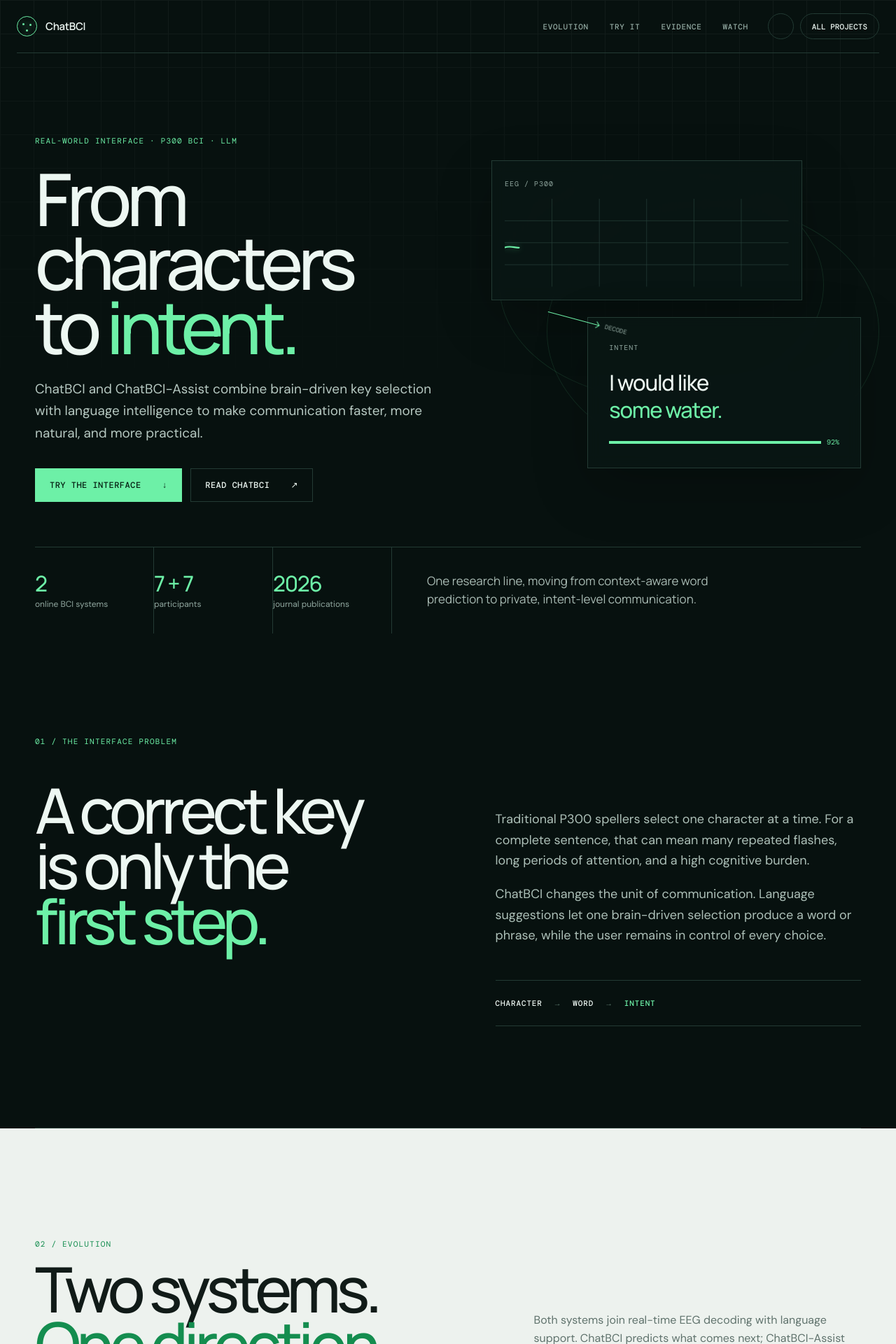
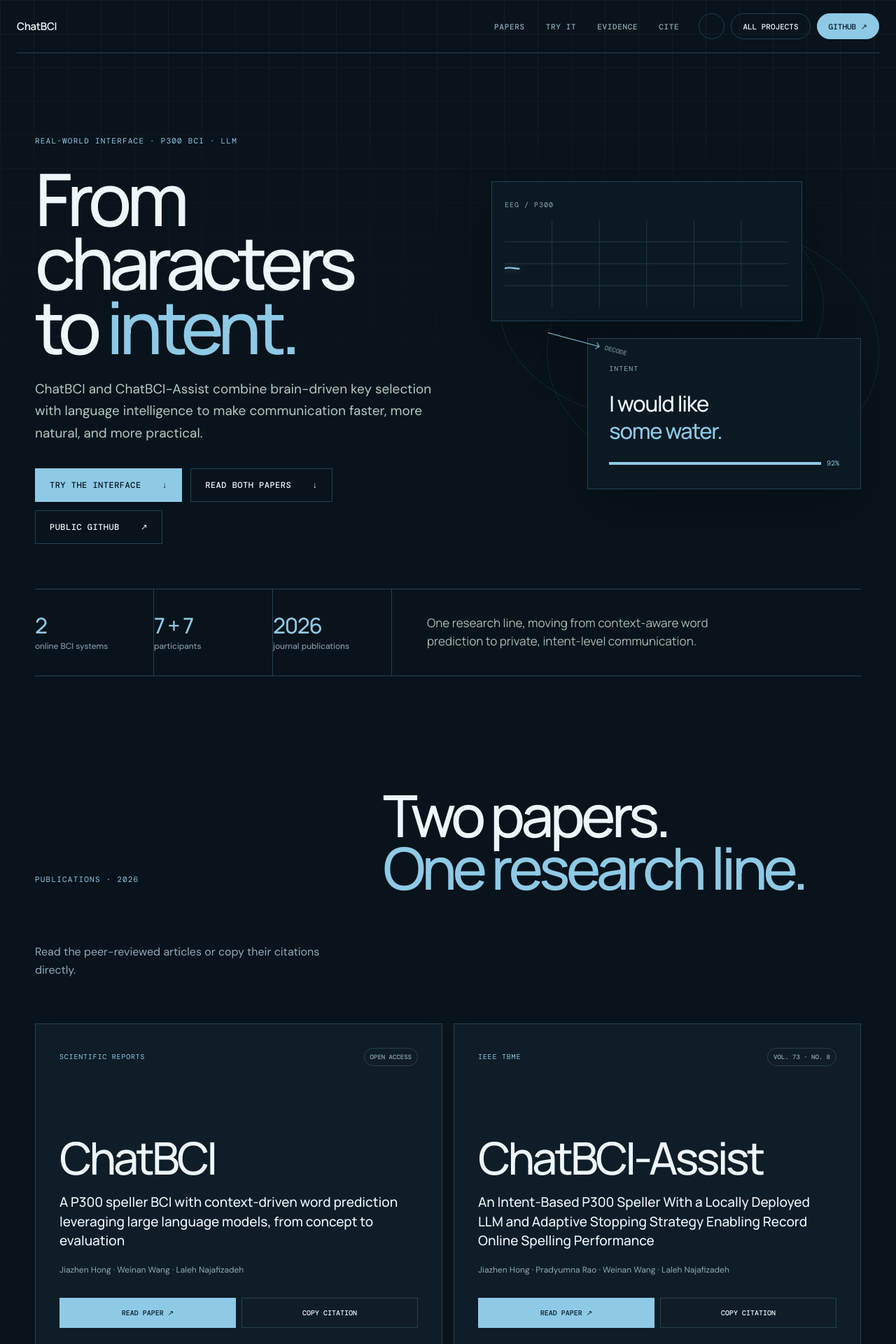
Before and after one commit to Jiazhen-Hong/jiazhenhong, a Jekyll site: the page projects/chatbci/index.html, which Jekyll copies as it is, in a window 1280 px wide. Shown: the top 1920 px of the page at 70% size. Built offline with Jekyll 4.4.1, drawn with Linux system fonts in a browser that asks for light colours; some of the changed text lies outside the part shown.

Commit message:
Refine ChatBCI project presentation

```diff
--- a/projects/chatbci/app.js
+++ b/projects/chatbci/app.js
@@ -153,14 +153,19 @@
   });
 }));
 
-const citation = `@article{hong2026chatbci,\n  title={ChatBCI, a P300 speller BCI with context-driven word prediction leveraging large language models, from concept to evaluation},\n  author={Hong, Jiazhen and Wang, Weinan and Najafizadeh, Laleh},\n  journal={Scientific Reports},\n  volume={16},\n  pages={6379},\n  year={2026},\n  doi={10.1038/s41598-025-25660-7}\n}`;
-document.querySelector("#copyCitation").addEventListener("click", async (event) => {
+const citations = {
+  chat: `@article{hong2026chatbci,\n  title={ChatBCI, a P300 speller BCI with context-driven word prediction leveraging large language models, from concept to evaluation},\n  author={Hong, Jiazhen and Wang, Weinan and Najafizadeh, Laleh},\n  journal={Scientific Reports},\n  volume={16},\n  pages={6379},\n  year={2026},\n  doi={10.1038/s41598-025-25660-7}\n}`,
+  assist: `@article{hong2026chatbciassist,\n  title={ChatBCI-Assist: An Intent-Based P300 Speller With a Locally Deployed LLM and Adaptive Stopping Strategy Enabling Record Online Spelling Performance},\n  author={Hong, Jiazhen and Rao, Pradyumna and Wang, Weinan and Najafizadeh, Laleh},\n  journal={IEEE Transactions on Biomedical Engineering},\n  volume={73},\n  number={8},\n  pages={2876--2888},\n  year={2026},\n  doi={10.1109/TBME.2026.3693965}\n}`
+};
+document.querySelectorAll("[data-citation]").forEach((button) => button.addEventListener("click", async (event) => {
+  const target = event.currentTarget;
+  const originalLabel = target.textContent;
   try {
-    await navigator.clipboard.writeText(citation);
-    event.currentTarget.textContent = "Copied";
-    window.setTimeout(() => { event.currentTarget.textContent = "Copy BibTeX"; }, 1800);
-  } catch { event.currentTarget.textContent = "Copy unavailable"; }
-});
+    await navigator.clipboard.writeText(citations[target.dataset.citation]);
+    target.textContent = "Copied";
+    window.setTimeout(() => { target.textContent = originalLabel; }, 1800);
+  } catch { target.textContent = "Copy unavailable"; }
+}));
 
 const root = document.documentElement;
 const themeButton = document.querySelector(".theme-toggle");
--- a/projects/chatbci/index.html
+++ b/projects/chatbci/index.html
@@ -9,11 +9,9 @@
   <meta property="og:title" content="ChatBCI · From characters to intent">
   <meta property="og:description" content="An interactive look at two real-world P300 BCI interfaces for LLM-assisted communication.">
   <meta property="og:url" content="https://jiazhen-hong.github.io/jiazhenhong/projects/chatbci/">
-  <meta property="og:image" content="https://jiazhen-hong.github.io/jiazhenhong/images/ChatBCI-Assist.png">
-  <meta name="twitter:card" content="summary_large_image">
+  <meta name="twitter:card" content="summary">
   <meta name="twitter:title" content="ChatBCI · From characters to intent">
   <meta name="twitter:description" content="Two real-world P300 BCI interfaces for LLM-assisted communication.">
-  <meta name="twitter:image" content="https://jiazhen-hong.github.io/jiazhenhong/images/ChatBCI-Assist.png">
   <link rel="icon" href="../../images/favicon/favicon.svg" type="image/svg+xml">
   <title>ChatBCI · From characters to intent</title>
   <link rel="preconnect" href="https://fonts.googleapis.com">
@@ -25,14 +23,13 @@
   <a class="skip-link" href="#main">Skip to content</a>
   <header class="site-nav" id="top">
     <a class="brand" href="#top" aria-label="ChatBCI home">
-      <span class="brand-mark" aria-hidden="true"><i></i><i></i><i></i></span>
       <span>ChatBCI</span>
     </a>
     <nav aria-label="Page navigation">
-      <a href="#evolution">Evolution</a>
+      <a href="#papers">Papers</a>
       <a href="#try">Try it</a>
       <a href="#evidence">Evidence</a>
-      <a href="#watch">Watch</a>
+      <a href="#cite">Cite</a>
     </nav>
     <div class="nav-actions">
       <button class="theme-toggle" type="button" aria-label="Switch to light theme" title="Change theme">
@@ -40,6 +37,7 @@
         <svg class="moon" viewBox="0 0 20 20" aria-hidden="true"><path d="M16.4 12.8A7 7 0 0 1 7.2 3.6a7 7 0 1 0 9.2 9.2Z"/></svg>
       </button>
       <a class="nav-pill" href="../">All projects</a>
+      <a class="nav-pill nav-github" href="https://github.com/ChatBCI" target="_blank" rel="noreferrer">GitHub ↗</a>
     </div>
   </header>
 
@@ -51,7 +49,8 @@
         <p class="hero-deck">ChatBCI and ChatBCI-Assist combine brain-driven key selection with language intelligence to make communication faster, more natural, and more practical.</p>
         <div class="hero-actions">
           <a class="button primary" href="#try">Try the interface <span>↓</span></a>
-          <a class="button quiet" href="https://www.nature.com/articles/s41598-025-25660-7" target="_blank" rel="noreferrer">Read ChatBCI <span>↗</span></a>
+          <a class="button quiet" href="#papers">Read both papers <span>↓</span></a>
+          <a class="button quiet" href="https://github.com/ChatBCI" target="_blank" rel="noreferrer">Public GitHub <span>↗</span></a>
         </div>
       </div>
       <div class="hero-stage reveal" aria-label="Illustration of an EEG signal becoming a suggested message">
@@ -75,6 +74,30 @@
         <div><strong>7 + 7</strong><span>participants</span></div>
         <div><strong>2026</strong><span>journal publications</span></div>
         <p>One research line, moving from context-aware word prediction to private, intent-level communication.</p>
+      </div>
+    </section>
+
+    <section class="papers-section section shell" id="papers">
+      <div class="papers-head reveal">
+        <p class="section-label mono">PUBLICATIONS · 2026</p>
+        <h2>Two papers.<br><em>One research line.</em></h2>
+        <p>Read the peer-reviewed articles or copy their citations directly.</p>
+      </div>
+      <div class="paper-grid">
+        <article class="paper-card reveal">
+          <div class="paper-meta"><span class="mono">SCIENTIFIC REPORTS</span><b>OPEN ACCESS</b></div>
+          <h3>ChatBCI</h3>
+          <p class="paper-title">A P300 speller BCI with context-driven word prediction leveraging large language models, from concept to evaluation</p>
+          <p class="paper-authors">Jiazhen Hong · Weinan Wang · Laleh Najafizadeh</p>
+          <div class="paper-actions"><a href="https://www.nature.com/articles/s41598-025-25660-7" target="_blank" rel="noreferrer">Read paper ↗</a><button type="button" data-citation="chat">Copy citation</button></div>
+        </article>
+        <article class="paper-card assist-paper reveal">
+          <div class="paper-meta"><span class="mono">IEEE TBME</span><b>VOL. 73 · NO. 8</b></div>
+          <h3>ChatBCI-Assist</h3>
+          <p class="paper-title">An Intent-Based P300 Speller With a Locally Deployed LLM and Adaptive Stopping Strategy Enabling Record Online Spelling Performance</p>
+          <p class="paper-authors">Jiazhen Hong · Pradyumna Rao · Weinan Wang · Laleh Najafizadeh</p>
+          <div class="paper-actions"><a href="https://ieeexplore.ieee.org/document/11520887" target="_blank" rel="noreferrer">Read paper ↗</a><button type="button" data-citation="assist">Copy citation</button></div>
+        </article>
       </div>
     </section>
 
@@ -130,10 +153,6 @@
             </ul>
           </article>
         </div>
-        <figure class="architecture reveal">
-          <img src="../../images/ChatBCI-Assist.png" alt="ChatBCI-Assist system: P300 decoding, adaptive stopping, local language model, and online semantic spelling evaluation" loading="lazy">
-          <figcaption><span class="mono">CHATBCI-ASSIST</span><p>The complete closed loop joins visual stimulation, EEG decoding, language assistance, and online evaluation.</p></figcaption>
-        </figure>
       </div>
     </section>
 
@@ -252,17 +271,25 @@
       </div>
     </section>
 
-    <section class="citation shell reveal">
-      <div><span class="mono">CITE CHATBCI</span><small>Scientific Reports · 2026</small></div>
-      <p>Hong, J., Wang, W., &amp; Najafizadeh, L. <em>ChatBCI, a P300 speller BCI with context-driven word prediction leveraging large language models, from concept to evaluation.</em> Scientific Reports 16, 6379 (2026).</p>
-      <button type="button" id="copyCitation">Copy BibTeX</button>
+    <section class="citations-section section shell" id="cite">
+      <div class="citation-heading reveal"><p class="section-label mono">CITATIONS</p><h2>Cite the<br><em>systems.</em></h2></div>
+      <article class="citation reveal">
+        <div><span class="mono">CITE CHATBCI</span><small>Scientific Reports · 2026</small></div>
+        <p>Hong, J., Wang, W., &amp; Najafizadeh, L. <em>ChatBCI, a P300 speller BCI with context-driven word prediction leveraging large language models, from concept to evaluation.</em> Scientific Reports 16, 6379 (2026). <a href="https://doi.org/10.1038/s41598-025-25660-7" target="_blank" rel="noreferrer">DOI ↗</a></p>
+        <button type="button" data-citation="chat">Copy BibTeX</button>
+      </article>
+      <article class="citation reveal">
+        <div><span class="mono">CITE CHATBCI-ASSIST</span><small>IEEE TBME · 2026</small></div>
+        <p>Hong, J., Rao, P., Wang, W., &amp; Najafizadeh, L. <em>ChatBCI-Assist: An Intent-Based P300 Speller With a Locally Deployed LLM and Adaptive Stopping Strategy Enabling Record Online Spelling Performance.</em> IEEE Transactions on Biomedical Engineering 73(8), 2876–2888 (2026). <a href="https://doi.org/10.1109/TBME.2026.3693965" target="_blank" rel="noreferrer">DOI ↗</a></p>
+        <button type="button" data-citation="assist">Copy BibTeX</button>
+      </article>
     </section>
   </main>
 
   <footer class="footer shell">
-    <a class="brand" href="#top"><span class="brand-mark" aria-hidden="true"><i></i><i></i><i></i></span><span>ChatBCI</span></a>
+    <a class="brand" href="#top"><span>ChatBCI</span></a>
     <p>Brain-driven communication, designed as a real-world interface.</p>
-    <div><a href="../">Projects</a><a href="../../">Home</a><a href="#top">Back to top ↑</a></div>
+    <div><a href="https://github.com/ChatBCI" target="_blank" rel="noreferrer">GitHub</a><a href="../">Projects</a><a href="../../">Home</a><a href="#top">Back to top ↑</a></div>
   </footer>
   <script src="app.js"></script>
 </body>
--- a/projects/index.html
+++ b/projects/index.html
@@ -15,7 +15,7 @@
   </style>
   <style>
     [hidden] { display: none !important; }
-    .project-group{padding-top:50px}.project-group+.project-group{padding-top:10px}.group-head{display:grid;grid-template-columns:240px 1fr;gap:28px;align-items:end;border-top:1px solid var(--line);padding-top:20px}.group-head h2{font:500 30px/1.1 "EB Garamond",serif;margin:0;letter-spacing:-.025em}.group-head p{max-width:650px;margin:0;color:var(--muted);font-size:13px;line-height:1.55}.project-group .grid{grid-template-columns:repeat(2,minmax(0,1fr));padding:24px 0 68px}.card.chatbci{background:#081612;box-shadow:inset 0 0 0 1px #6df0a729}.chatbci .num{color:#8ff4b7}.chatbci .tags span{border-color:#6df0a742}.card.chatbci:hover{box-shadow:inset 0 0 0 1px #6df0a766,0 22px 50px #16804d26}.chatbci .visual{border-color:#6df0a72e}.chatbci .visual:before{content:"";position:absolute;left:18px;right:18px;top:50%;height:2px;background:#6df0a7;box-shadow:0 -22px #72a7ff88,0 22px #6df0a788;transform:skewY(-7deg)}.chatbci .visual:after{content:"INTENT";position:absolute;right:-4px;bottom:17px;padding:6px 8px;background:#72a7ff;color:#081612;font:500 8px "DM Mono",monospace;letter-spacing:.08em}
+    .project-group{padding-top:50px}.project-group+.project-group{padding-top:10px}.group-head{display:grid;grid-template-columns:240px 1fr;gap:28px;align-items:end;border-top:1px solid var(--line);padding-top:20px}.group-head h2{font:500 30px/1.1 "EB Garamond",serif;margin:0;letter-spacing:-.025em}.group-head p{max-width:650px;margin:0;color:var(--muted);font-size:13px;line-height:1.55}.project-group .grid{grid-template-columns:repeat(2,minmax(0,1fr));padding:24px 0 68px}.card.chatbci{background:#091723;box-shadow:inset 0 0 0 1px #8ecae62e}.chatbci .num{color:#a9d8ee}.chatbci .tags span{border-color:#8ecae646}.card.chatbci:hover{box-shadow:inset 0 0 0 1px #8ecae66f,0 22px 50px #397fa526}
     @media (max-width: 900px) {
       .project-nav { justify-content: space-between; scrollbar-width: none; }
       .project-nav::-webkit-scrollbar { display: none; }
@@ -40,7 +40,7 @@
       <header class="group-head"><h2 id="interfaces-heading">Real-world interfaces</h2><p>End-to-end systems that connect EEG acquisition, online decoding, and practical communication tasks.</p></header>
       <div class="grid">
         <a class="card liveeval" href="eeg-fm-liveeval/"><span class="num">PROJECT 03 · 2026</span><span class="arrow">↗</span><div class="visual" aria-hidden="true"><i></i><i></i><i></i><i></i><i></i><i></i><i></i><i></i><i></i><i></i><i></i><i></i><i></i><i></i><i></i><i></i></div><h2>EEG-FM<br>LiveEval</h2><p>Live evaluation of EEG foundation models through an online P300 spelling task.</p><div class="tags"><span>REAL-TIME BCI</span><span>P300</span><span>LIVE EVALUATION</span></div></a>
-        <a class="card chatbci" href="chatbci/" aria-label="Open the ChatBCI and ChatBCI-Assist interactive website"><span class="num">PROJECT 04 · 2026</span><span class="arrow">↗</span><div class="visual" aria-hidden="true"></div><h2>ChatBCI<br>+ Assist</h2><p>From context-aware word prediction to local intent-level assistance for real-time P300 communication.</p><div class="tags"><span>REAL-WORLD INTERFACE</span><span>P300</span><span>LLM ASSISTANCE</span></div></a>
+        <a class="card chatbci" href="chatbci/" aria-label="Open the ChatBCI and ChatBCI-Assist interactive website"><span class="num">PROJECT 04 · 2026</span><span class="arrow">↗</span><h2>ChatBCI<br>+ Assist</h2><p>From context-aware word prediction to local intent-level assistance for real-time P300 communication.</p><div class="tags"><span>REAL-WORLD INTERFACE</span><span>P300</span><span>LLM ASSISTANCE</span></div></a>
       </div>
     </section>
   </main>
```
Also changed, not shown: projects/chatbci/styles.css.
